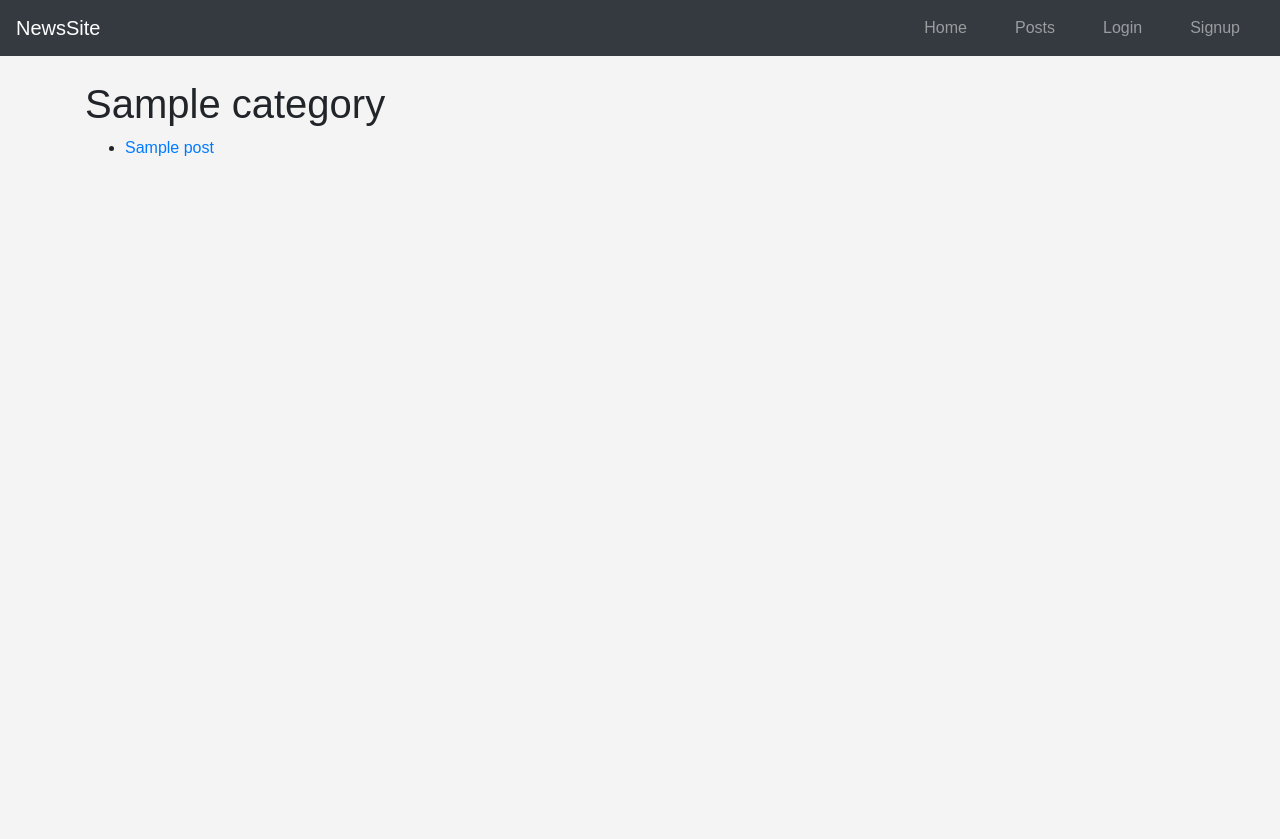
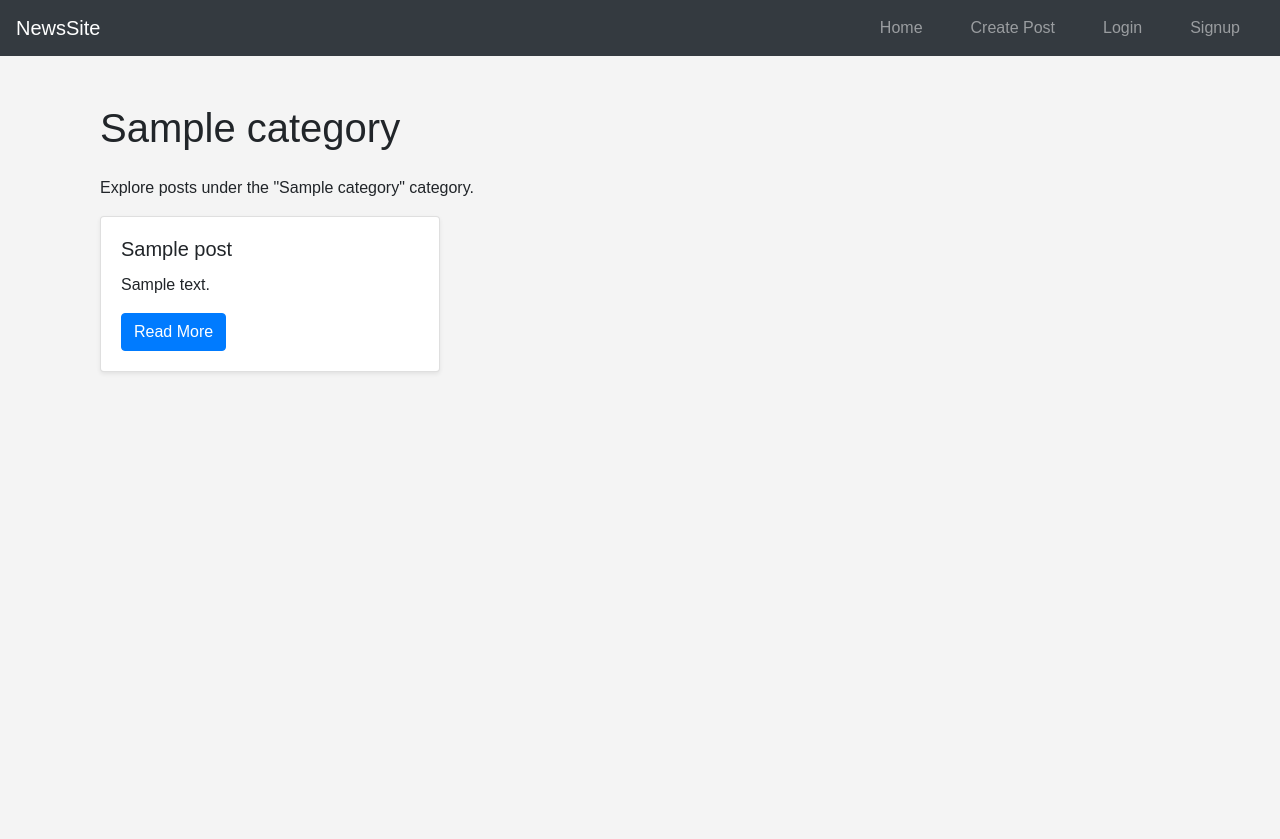
Before and after one commit to Markmcl25/project-4.1, a Django app: a page that uses templates/base.html in a window 1280 px wide. Shown: the top 839 px of the page. Run offline with Django 3.2, Linux system fonts and the light colour scheme; tables that the repository leaves empty hold one stand-in row (values such as "Sample post"); some libraries are stand-ins or nearby versions.

Commit message:
made changed to category.html updated views and models

```diff
--- a/newssite/settings.py
+++ b/newssite/settings.py
@@ -72,7 +72,7 @@ AUTHENTICATION_BACKENDS = [
 
 LOGIN_REDIRECT_URL = '/'
 LOGOUT_REDIRECT_URL = '/logged_out/'
-LOGIN_URL = '/accounts/login/'  # URL to redirect to when login is required
+LOGIN_URL = 'accounts/login/'  # URL to redirect to when login is required
 ACCOUNT_AUTHENTICATION_METHOD = 'username'
 ACCOUNT_EMAIL_REQUIRED = True
 ACCOUNT_EMAIL_VERIFICATION = 'none'
--- a/newssite/urls.py
+++ b/newssite/urls.py
@@ -2,10 +2,12 @@ from django.conf import settings
 from django.conf.urls.static import static
 from django.contrib import admin
 from django.urls import path, include
+from django.http import HttpResponse
 from reddit.views import (
     PostList,
     PostDetail,
     custom_signup,
+    custom_login,
     signup_confirmation,
     LoggedOutView,
     category_view,
@@ -18,6 +20,10 @@ from reddit.views import (
 )
 from django.contrib.auth.views import LogoutView, LoginView
 from django.contrib.auth import views as auth_views
+
+# Debugging view for login
+def debug_view(request):
+    return HttpResponse("Debugging Login Page")
 
 urlpatterns = [
     # Admin panel
@@ -60,11 +66,16 @@ urlpatterns = [
     # Signup confirmation
     path('signup/confirmation/', signup_confirmation, name='signup_confirmation'),
 
+    # Debugging login endpoint
+    path('accounts/login/debug/', debug_view, name='debug_login'),
+
     # Authentication (Allauth)
     path('accounts/', include('allauth.urls')),
 
     # Logout
     path('logout/', LogoutView.as_view(), name='logout'),
+
+    path('accounts/login/', custom_login, name='login'),
 
     # Login
     path('accounts/login/', LoginView.as_view(template_name='accounts/login.html'), name='login'),
--- a/reddit/views.py
+++ b/reddit/views.py
@@ -95,11 +95,12 @@ def custom_login(request):
     if request.method == 'POST':
         form = AuthenticationForm(data=request.POST)
         if form.is_valid():
-            login(request, form.get_user())
-            messages.success(request, "You have successfully logged in!")
-            return redirect('home')
+            user = form.get_user()
+            login(request, user)
+            messages.success(request, 'You have successfully logged in!')
+            return redirect('home')  # Replace 'home' with your desired redirect URL
         else:
-            messages.error(request, "Invalid username or password. Please try again.")
+            messages.error(request, 'Invalid username or password.')
     else:
         form = AuthenticationForm()
     return render(request, 'accounts/login.html', {'form': form})
--- a/templates/base.html
+++ b/templates/base.html
@@ -25,7 +25,7 @@
                     <a class="nav-link" href="{% url 'home' %}">Home</a>
                 </li>
                 <li class="nav-item">
-                    <a class="nav-link" href="{% url 'create_post' %}">Posts</a>
+                    <a class="nav-link" href="{% url 'create_post' %}">Create Post</a>
                 </li>
                 {% if user.is_authenticated %}
                     <li class="nav-item">
--- a/templates/category.html
+++ b/templates/category.html
@@ -1,13 +1,26 @@
-<!-- category.html -->
-{% extends 'base.html' %}
+{% extends "base.html" %}
+
+{% block title %}{{ category.name }} - Posts{% endblock %}
 
 {% block content %}
-    <h1>{{ category.name }}</h1>
-    <ul>
+<div class="container mt-4">
+    <h1 class="mb-4">{{ category.name }}</h1>
+    <p>Explore posts under the "{{ category.name }}" category.</p>
+
+    <div class="row">
         {% for post in posts %}
-            <li>
-                <a href="{% url 'post_detail' post.pk %}">{{ post.title }}</a>
-            </li>
+            <div class="col-md-4">
+                <div class="card mb-4 shadow-sm">
+                    <div class="card-body">
+                        <h5 class="card-title">{{ post.title }}</h5>
+                        <p class="card-text">{{ post.content|truncatewords:20 }}</p>
+                        <a href="{% url 'post_detail' post.id %}" class="btn btn-primary">Read More</a>
+                    </div>
+                </div>
+            </div>
+        {% empty %}
+            <p>No posts found in this category.</p>
         {% endfor %}
-    </ul>
+    </div>
+</div>
 {% endblock %}
--- a/templates/accounts/login.html
+++ b/templates/registration/login.html
@@ -34,18 +34,18 @@
                         <!-- Username field -->
                         <div class="form-group mb-3">
                             <label for="id_username">Username</label>
-                            {{ form.username }}
+                            {{ form.username.as_widget(attrs={"class": "form-control", "placeholder": "Enter your username"}) }}
                         </div>
 
                         <!-- Password field -->
                         <div class="form-group mb-3">
                             <label for="id_password">Password</label>
-                            {{ form.password }}
+                            {{ form.password.as_widget(attrs={"class": "form-control", "placeholder": "Enter your password"}) }}
                         </div>
 
                         <!-- Remember Me checkbox -->
                         <div class="form-check mb-3">
-                            {{ form.remember }}
+                            {{ form.remember.as_widget(attrs={"class": "form-check-input"}) }}
                             <label class="form-check-label" for="id_remember">Remember Me</label>
                         </div>
 
```
